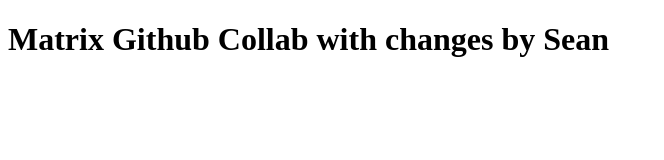
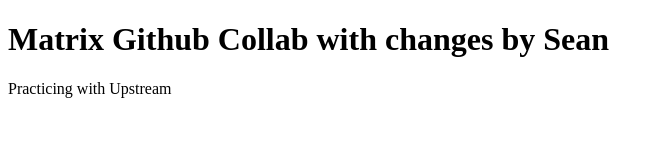
Before and after one commit to wrtoppass/Matrix116-Collab, a plain HTML site: page index.html in a window 1280 px wide. Shown: the whole page, without its empty margins (0-664 px from the left). Drawn offline with Linux system fonts and the light colour scheme.

Commit message:
added p tag

```diff
--- a/index.html
+++ b/index.html
@@ -9,5 +9,6 @@
   <body>
     <!-- h1 -->
     <h1>Matrix Github Collab with changes by Sean</h1>
+    <p>Practicing with Upstream</p>
   </body>
 </html>
```
